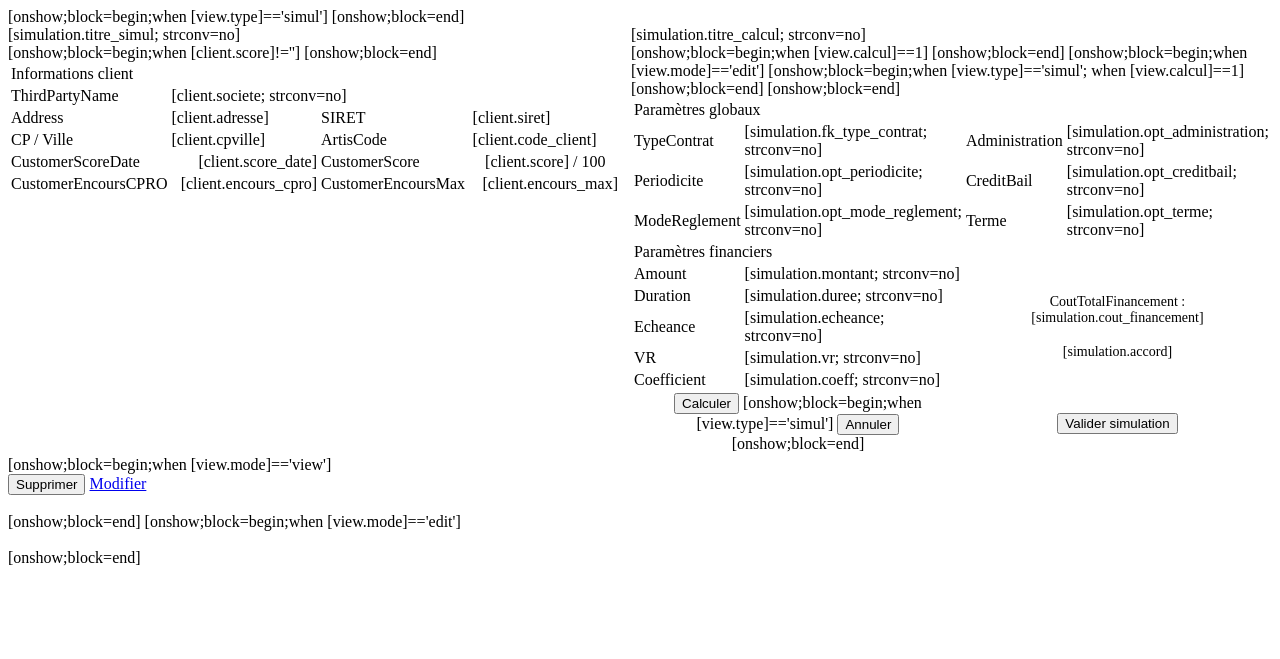
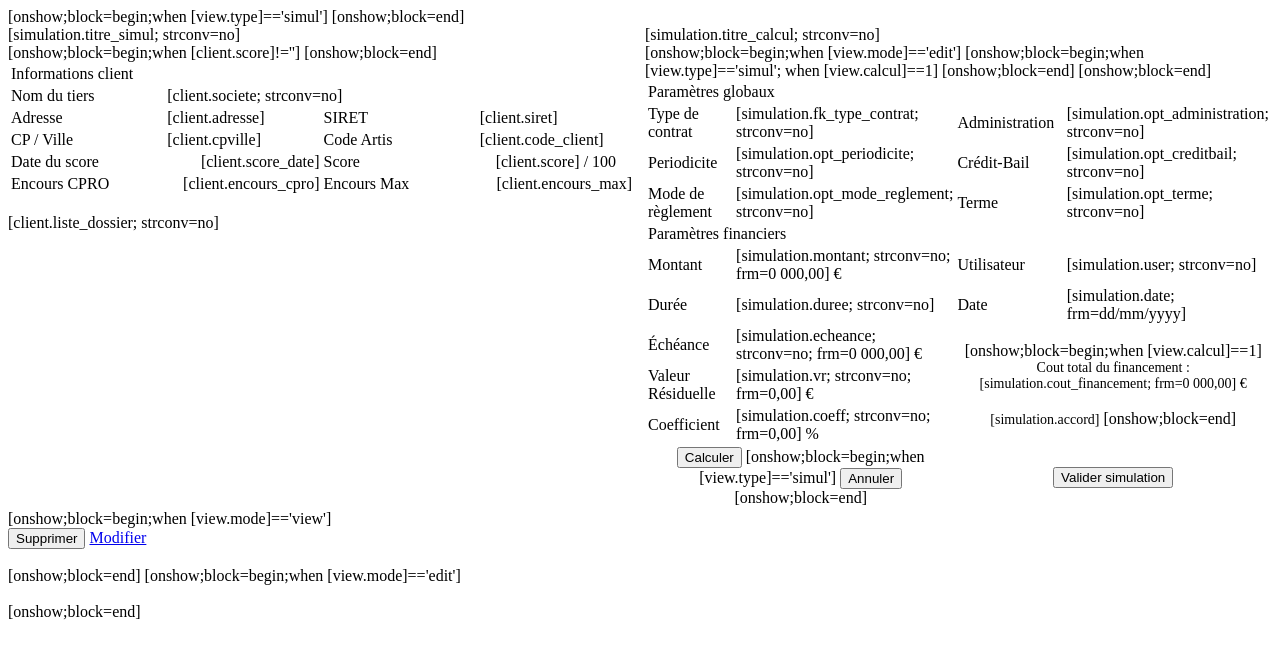
Before and after one commit to atm-jpb/financement, a PHP site: page /ATM/tpl/simulation.tpl.php in a window 1280 px wide. Shown: the top 659 px of the page. Run offline with PHP 8.4, Linux system fonts and the light colour scheme.

Commit message:
Simulations : ajout liste dossier + corrections

```diff
--- a/js/financement.js
+++ b/js/financement.js
@@ -11,7 +11,8 @@
 
 var get_grille = function() {
 	var fin_options = new Array();
-	var fin_options = $('input[name^="opt_"]:checked, select[name^="opt_"]').map(function(){
+	var fin_options = $('input[name^="opt_"]:checked, select[name^="opt_"]').map(function() {
+		if($(this).val() == 1) return $(this).attr('name');
 		return $(this).val();
 	}).get();
 
--- a/tpl/simulation.tpl.php
+++ b/tpl/simulation.tpl.php
@@ -10,11 +10,11 @@
 			<td colspan="4">Informations client</td>
 		</tr>
 		<tr>
-			<td width="25%">ThirdPartyName</td>
+			<td width="25%">Nom du tiers</td>
 			<td colspan="3">[client.societe; strconv=no]</td>
 		</tr>
 		<tr>
-			<td width="25%">Address</td>
+			<td width="25%">Adresse</td>
 			<td width="25%">[client.adresse]</td>
 			<td width="25%">SIRET</td>
 			<td width="25%">[client.siret]</td>
@@ -22,24 +22,26 @@
 		<tr>
 			<td>CP / Ville</td>
 			<td>[client.cpville]</td>
-			<td>ArtisCode</td>
+			<td>Code Artis</td>
 			<td>[client.code_client]</td>
 		</tr>
 		[onshow;block=begin;when [client.score]!='']
 		<tr>
-			<td>CustomerScoreDate</td>
+			<td>Date du score</td>
 			<td align="right">[client.score_date]</td>
-			<td>CustomerScore</td>
+			<td>Score</td>
 			<td align="center">[client.score] / 100</td>
 		</tr>
 		<tr>
-			<td>CustomerEncoursCPRO</td>
+			<td>Encours CPRO</td>
 			<td align="right">[client.encours_cpro]</td>
-			<td>CustomerEncoursMax</td>
+			<td>Encours Max</td>
 			<td align="right">[client.encours_max]</td>
 		</tr>
 		[onshow;block=end]
 	</table>
+	<br />
+	[client.liste_dossier; strconv=no]
 
 	</div>
 </td>
@@ -53,19 +55,19 @@
 			<td colspan="4">Paramètres globaux</td>
 		</tr>
 		<tr>
-			<td><span class="fieldrequired">TypeContrat</span></td>
-			<td>[simulation.fk_type_contrat; strconv=no]</td>
-			<td>Administration</td>
-			<td>[simulation.opt_administration; strconv=no]</td>
+			<td width="25%"><span class="fieldrequired">Type de contrat</span></td>
+			<td width="25%">[simulation.fk_type_contrat; strconv=no]</td>
+			<td width="25%">Administration</td>
+			<td width="25%">[simulation.opt_administration; strconv=no]</td>
 		</tr>
 		<tr>
 			<td>Periodicite</td>
 			<td>[simulation.opt_periodicite; strconv=no]</td>
-			<td>CreditBail</td>
+			<td>Crédit-Bail</td>
 			<td>[simulation.opt_creditbail; strconv=no]</td>
 		</tr>
 		<tr>
-			<td>ModeReglement</td>
+			<td>Mode de règlement</td>
 			<td>[simulation.opt_mode_reglement; strconv=no]</td>
 			<td>Terme</td>
 			<td>[simulation.opt_terme; strconv=no]</td>
@@ -74,32 +76,35 @@
 			<td colspan="4">Paramètres financiers</td>
 		</tr>
 		<tr>
-			<td>Amount</td>
-			<td>[simulation.montant; strconv=no]</td>
-
-			[onshow;block=begin;when [view.calcul]==1]
-			<td colspan="2" rowspan="5" align="center">
-				<span style="font-size: 14px;">CoutTotalFinancement : [simulation.cout_financement]</span>
+			<td>Montant</td>
+			<td>[simulation.montant; strconv=no; frm=0 000,00] &euro;</td>
+			<td>Utilisateur</td>
+			<td>[simulation.user; strconv=no]</td>
+		</tr>
+		<tr>
+			<td><span class="fieldrequired">Durée</span></td>
+			<td>[simulation.duree; strconv=no]</td>
+			<td>Date</td>
+			<td>[simulation.date; frm=dd/mm/yyyy]</td>
+		</tr>
+		<tr>
+			<td>&Eacute;chéance</td>
+			<td>[simulation.echeance; strconv=no; frm=0 000,00] &euro;</td>
+			<td colspan="2" rowspan="3" align="center">
+				[onshow;block=begin;when [view.calcul]==1]
+				<span style="font-size: 14px;">Cout total du financement : [simulation.cout_financement; frm=0 000,00] &euro;</span>
 				<br /><br />
 				<span style="font-size: 14px;">[simulation.accord]</span>
+				[onshow;block=end]
 			</td>
-			[onshow;block=end]
 		</tr>
 		<tr>
-			<td><span class="fieldrequired">Duration</span></td>
-			<td>[simulation.duree; strconv=no]</td>
-		</tr>
-		<tr>
-			<td>Echeance</td>
-			<td>[simulation.echeance; strconv=no]</td>
-		</tr>
-		<tr>
-			<td>VR</td>
-			<td>[simulation.vr; strconv=no]</td>
+			<td>Valeur Résiduelle</td>
+			<td>[simulation.vr; strconv=no; frm=0,00] &euro;</td>
 		</tr>
 		<tr>
 			<td>Coefficient</td>
-			<td>[simulation.coeff; strconv=no]</td>
+			<td>[simulation.coeff; strconv=no; frm=0,00] %</td>
 		</tr>
 		[onshow;block=begin;when [view.mode]=='edit']
 		<tr>
```
Also changed, not shown: class/affaire.class.php (+19 -0 lines), class/grille.class.php (+44 -0 lines), simulation.php (+80 -14 lines).
